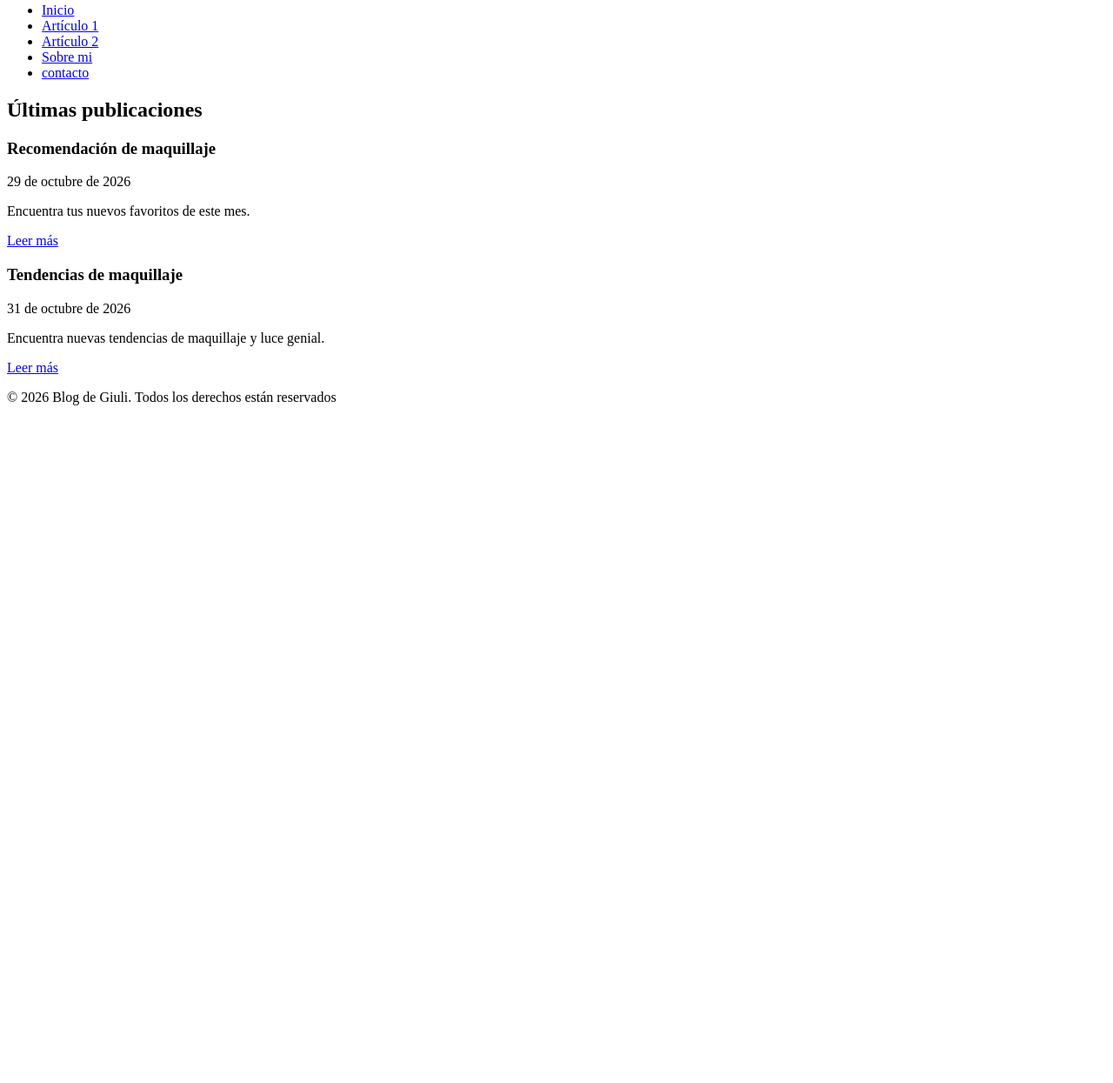
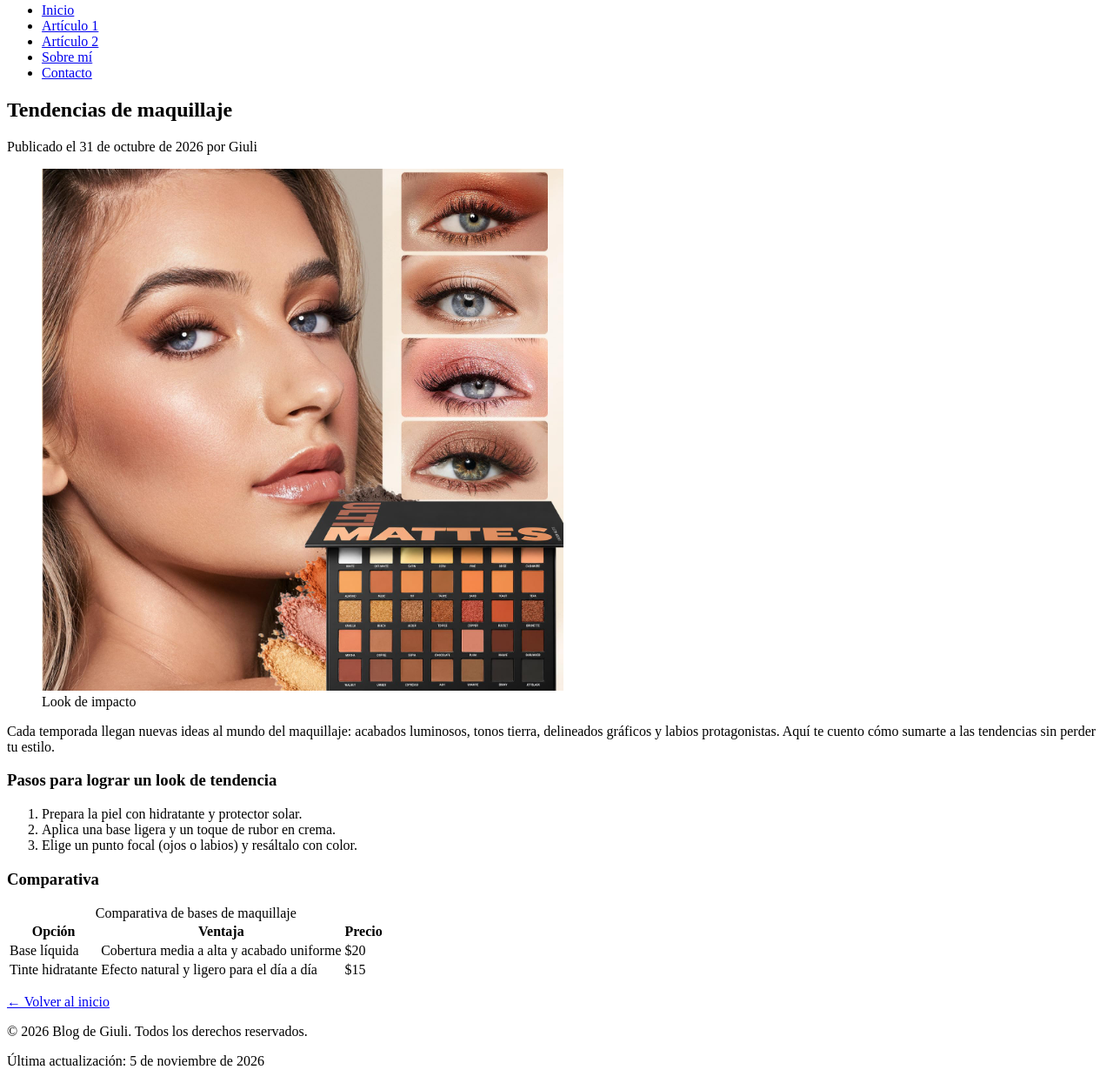
Before and after one commit to Giuliiisf/02-blog-personal, a plain HTML site: page articulo-2.html in a window 1280 px wide. Shown: the part 112-1357 px from the top of the page at 87% size. Before the commit the page ends 800 px from the top, so only its background shows below. Drawn offline with Linux system fonts and the light colour scheme.

Commit message:
Agrega articulo 2 con lista y tabla

```diff
--- a/articulo-2.html
+++ b/articulo-2.html
@@ -1,10 +1,10 @@
 <!DOCTYPE html>
 <html lang="es">
 <head>
- <meta charset="UTF-8">
- <meta name="viewport" content="width=device-width, initial-scale=1.0">
- <meta name="description" content="Blog personal de Giuli sobre makeup">
- <title>Articulo 2 | Blog de Giuli</title>
+    <meta charset="UTF-8">
+    <meta name="viewport" content="width=device-width, initial-scale=1.0">
+    <meta name="description" content="Descubre las tendencias de maquillaje del momento y aprende a lograr un look con labios definidos.">
+    <title>Tendencias de maquillaje | Blog de Giuli</title>
 </head>
 <body>
     <header>
@@ -12,33 +12,59 @@
         <p>Un espacio donde la belleza, la creatividad y el maquillaje se unen para resaltar tu esencia y expresar tu estilo único. 💄✨</p>
         <nav>
             <ul>
-                <li><a href="index.html" >Inicio</a></li>
-                <li><a href="articulo-1.html" >Artículo 1</a></li>
-                <li><a href="articulo-2.html" >Artículo 2</a></li>
-                <li><a href="sobre-mi.html" >Sobre mi</a></li>
-                <li><a href="contacto.html" >contacto</a></li>
+                <li><a href="index.html">Inicio</a></li>
+                <li><a href="articulo-1.html">Artículo 1</a></li>
+                <li><a href="articulo-2.html">Artículo 2</a></li>
+                <li><a href="sobre-mi.html">Sobre mí</a></li>
+                <li><a href="contacto.html">Contacto</a></li>
             </ul>
         </nav>
     </header>
     <main>
-        <section>
-            <h2>Últimas publicaciones</h2>
-            <article>
-                <h3>Recomendación de maquillaje</h3>
-                <p><time datetime="2026-10-29">29 de octubre de 2026</time></p>
-                <p>Encuentra tus nuevos favoritos de este mes.</p>
-                <a href="articulo-1.html">Leer más</a>
-            </article>
-            <article>
-                <h3>Tendencias de maquillaje</h3>
-                <p><time datetime="2026-10-31">31 de octubre de 2026</time></p>
-                <p>Encuentra nuevas tendencias de maquillaje y luce genial.</p>
-                <a href="articulo-2.html">Leer más</a>
-            </article>
-        </section>
+        <article>
+            <h2>Tendencias de maquillaje</h2>
+            <p>Publicado el <time datetime="2026-10-31">31 de octubre de 2026</time> por Giuli</p>
+            <figure>
+                <img src="articulo2.jpg" alt="Paleta de sombras y maquillaje en tonos cálidos" width="600">
+                <figcaption>Look de impacto</figcaption>
+            </figure>
+
+            <p>Cada temporada llegan nuevas ideas al mundo del maquillaje: acabados luminosos, tonos tierra, delineados gráficos y labios protagonistas. Aquí te cuento cómo sumarte a las tendencias sin perder tu estilo.</p>
+            <h3>Pasos para lograr un look de tendencia</h3>
+            <ol>
+                <li>Prepara la piel con hidratante y protector solar.</li>
+                <li>Aplica una base ligera y un toque de rubor en crema.</li>
+                <li>Elige un punto focal (ojos o labios) y resáltalo con color.</li>
+            </ol>
+            <h3>Comparativa</h3>
+            <table>
+                <caption>Comparativa de bases de maquillaje</caption>
+                <thead>
+                    <tr>
+                        <th>Opción</th>
+                        <th>Ventaja</th>
+                        <th>Precio</th>
+                    </tr>
+                </thead>
+                <tbody>
+                    <tr>
+                        <td>Base líquida</td>
+                        <td>Cobertura media a alta y acabado uniforme</td>
+                        <td>$20</td>
+                    </tr>
+                    <tr>
+                        <td>Tinte hidratante</td>
+                        <td>Efecto natural y ligero para el día a día</td>
+                        <td>$15</td>
+                    </tr>
+                </tbody>
+            </table>
+            <p><a href="index.html">← Volver al inicio</a></p>
+        </article>
     </main>
     <footer>
-        <p>&copy; 2026 Blog de Giuli. Todos los derechos están reservados</p>
+        <p>&copy; 2026 Blog de Giuli. Todos los derechos reservados.</p>
+        <p>Última actualización: <time datetime="2026-11-05">5 de noviembre de 2026</time></p>
     </footer>
 </body>
 </html>
```
Also changed, not shown: articulo-1.html (+25 -24 lines), index.html (+12 -11 lines), articulo2.jpg (added).
